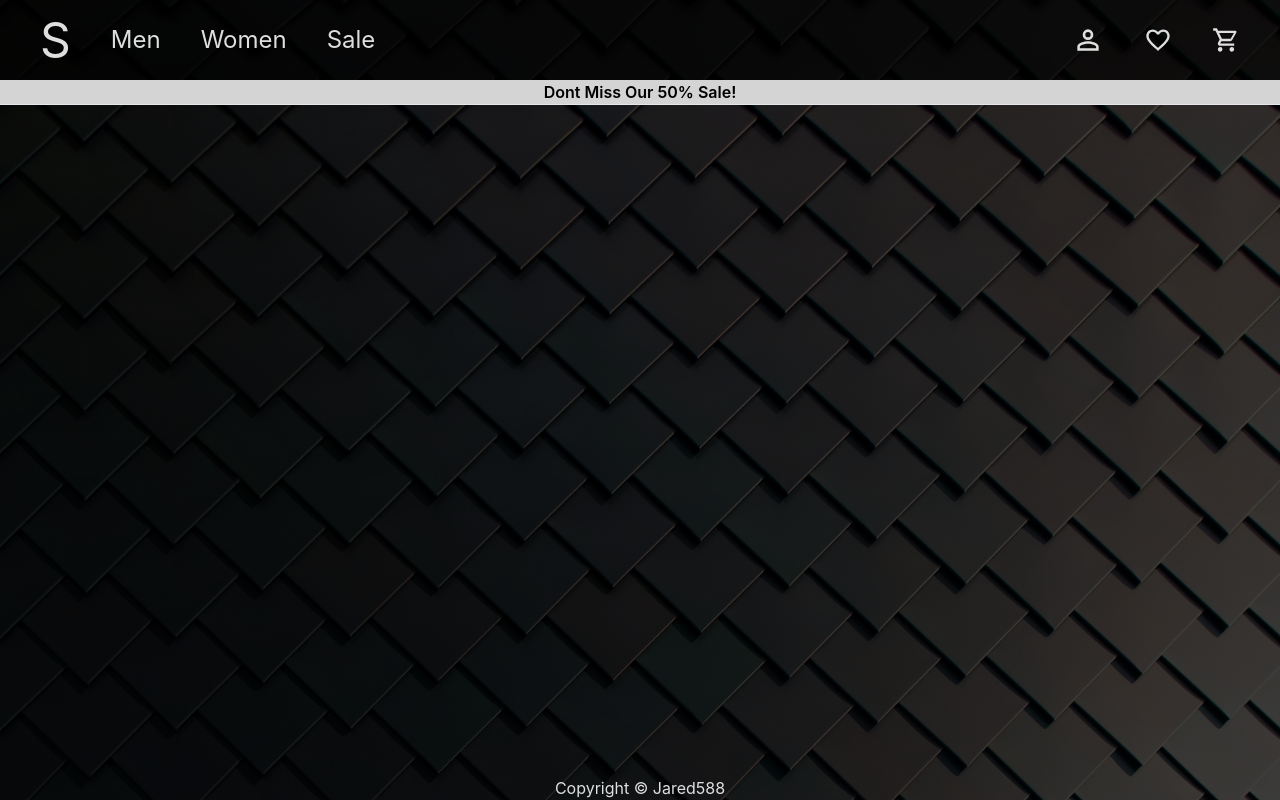
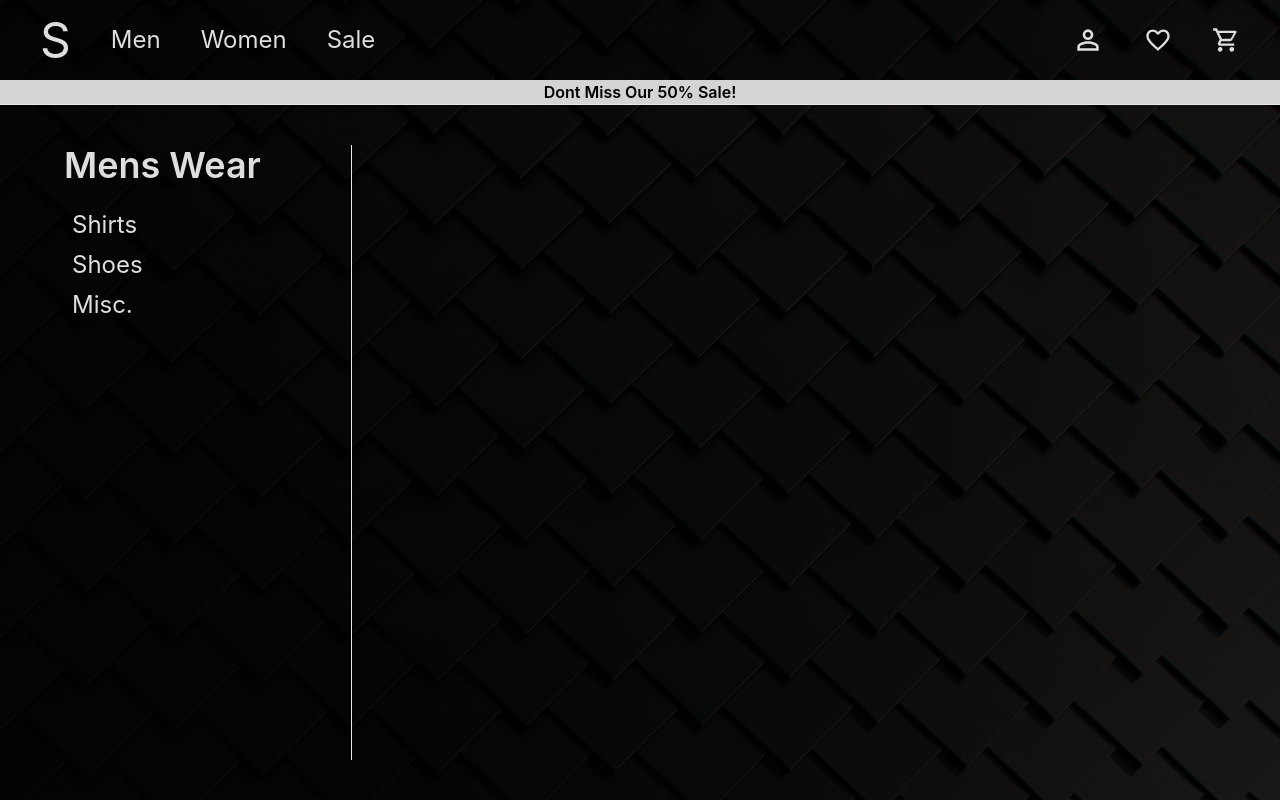
Before and after one commit to Jared588/shopping-cart, a React (Vite) app: page /shop/men in a window 1280 px wide. Built offline with nearby package versions, Linux system fonts and the light colour scheme.

Commit message:
Create basic layout for store pages

```diff
--- a/src/routes/Shop.jsx
+++ b/src/routes/Shop.jsx
@@ -25,10 +25,19 @@
             </nav>
         </header>
         <div className='bg-neutral-300 text-black text-center font-semibold fade-in'>Dont Miss Our 50% Sale!</div>
-        <div className="text-5xl bg-black bg-opacity-50 border-t flex flex-auto justify-left items-center text-left px-16">
+            <div className="text-5xl bg-black bg-opacity-80 border-t grid grid-cols-4 flex-auto px-16 py-10">
+                <div className='border-r col-span-1 flex flex-col'>
+                    <p className='text-4xl font-semibold slide-in'>Mens Wear</p>
+                    <ul className='text-2xl px-2 py-6 space-y-2 *:cursor-pointer slide-in-2'>
+                        <li>Shirts</li>
+                        <li>Shoes</li>
+                        <li>Misc.</li>
+                    </ul>
+                </div>
+                <div className='flex-auto col-span-3'>
 
-        </div>
-        <footer className="text-center bg-black bg-opacity-50">Copyright © Jared588</footer>
+                </div>
+            </div>
         </div>
     )
 }
```
